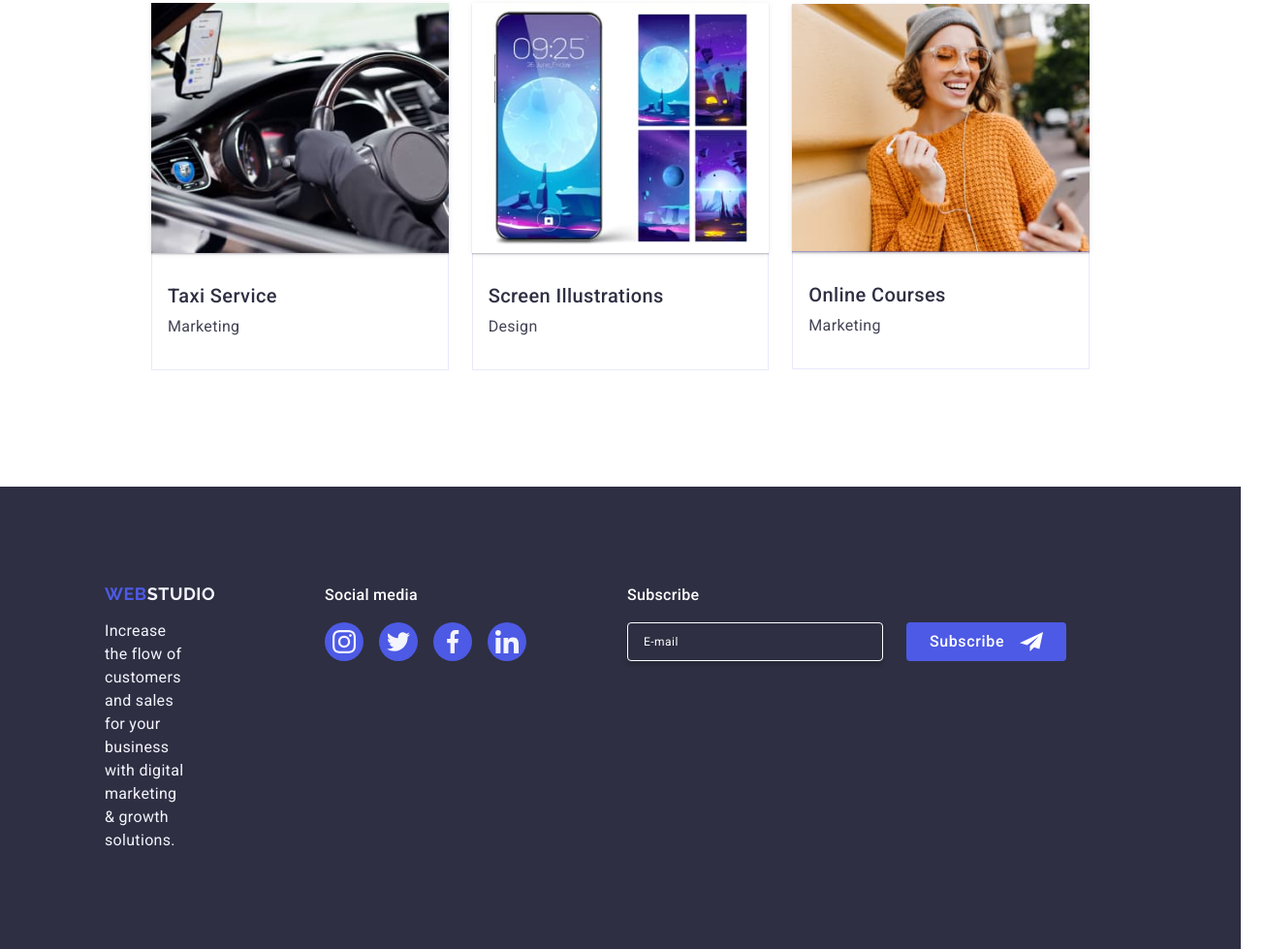
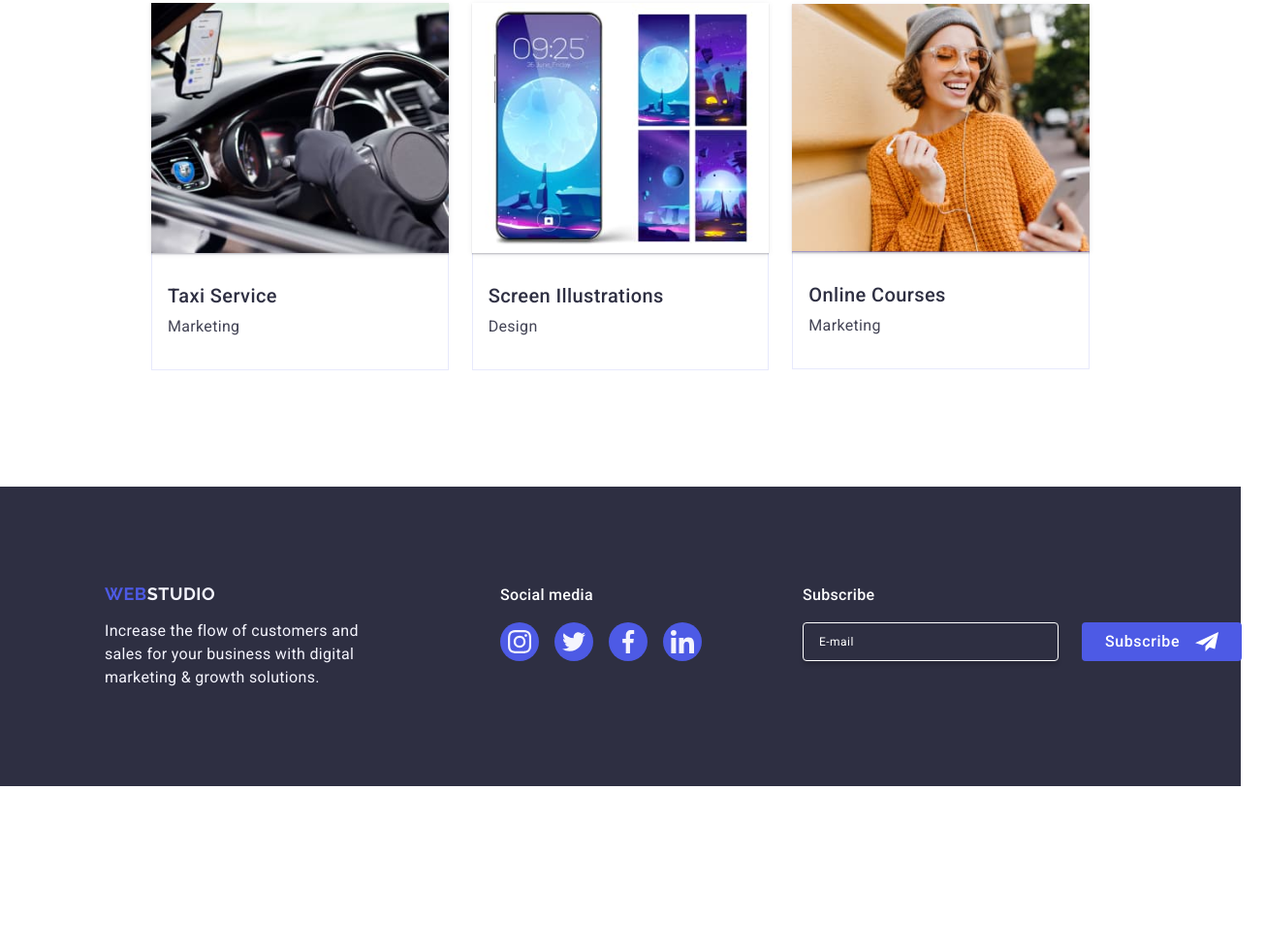
Before and after one commit to KhrystynaStasiv/goit-markup-hw-06, a plain HTML site: page index.html in a window 1280 px wide. Shown: the part 2555-3534 px from the top of the page at 97% size, 1305 px wide, since content can reach past the window. After the commit the page ends 3366 px from the top, so only its background shows below. Drawn offline with nearby package versions, Linux system fonts and the light colour scheme.

Commit message:
container1158

```diff
--- a/css/styles.css
+++ b/css/styles.css
@@ -63,9 +63,9 @@ a {
 }
 @media screen and (min-width:1158px) {
 .container {
-    max-width: 1440px;
-    padding-left: 156px;
-    padding-right: 156px;
+    max-width: 1128px;
+    padding-left: 15px;
+    padding-right: 15px;
     }
 }
 
@@ -814,7 +814,7 @@ a {
     font-weight: 400;
     line-height: 1.5;
     letter-spacing: 0.02em;
-    max-width: 288px;
+    width: 288px;
     text-align: start;
 }
 .social-media {
@@ -941,7 +941,7 @@ a {
     justify-content: flex-start;
 }
 .footer-text {
-    max-width: 264px;
+    width: 264px;
 }
 .social-media {
     align-items: flex-start;
@@ -981,18 +981,20 @@ a {
     align-items: baseline;
 }
 .footer-text {
-  margin-right: 120px;
-  max-width: 264px;
+  width: 264px;
   text-align: start;
 }
 .logo-text {
     display: flex;
     flex-direction: column;
+    margin-right: 120px;
+}
+.social-media {
+    margin-right: 80px;
 }
 .footer-form {
     display: flex;
     flex-direction: row;
-    margin-left: 80px;
 }
 .input-email::placeholder {
     opacity: unset;
```
